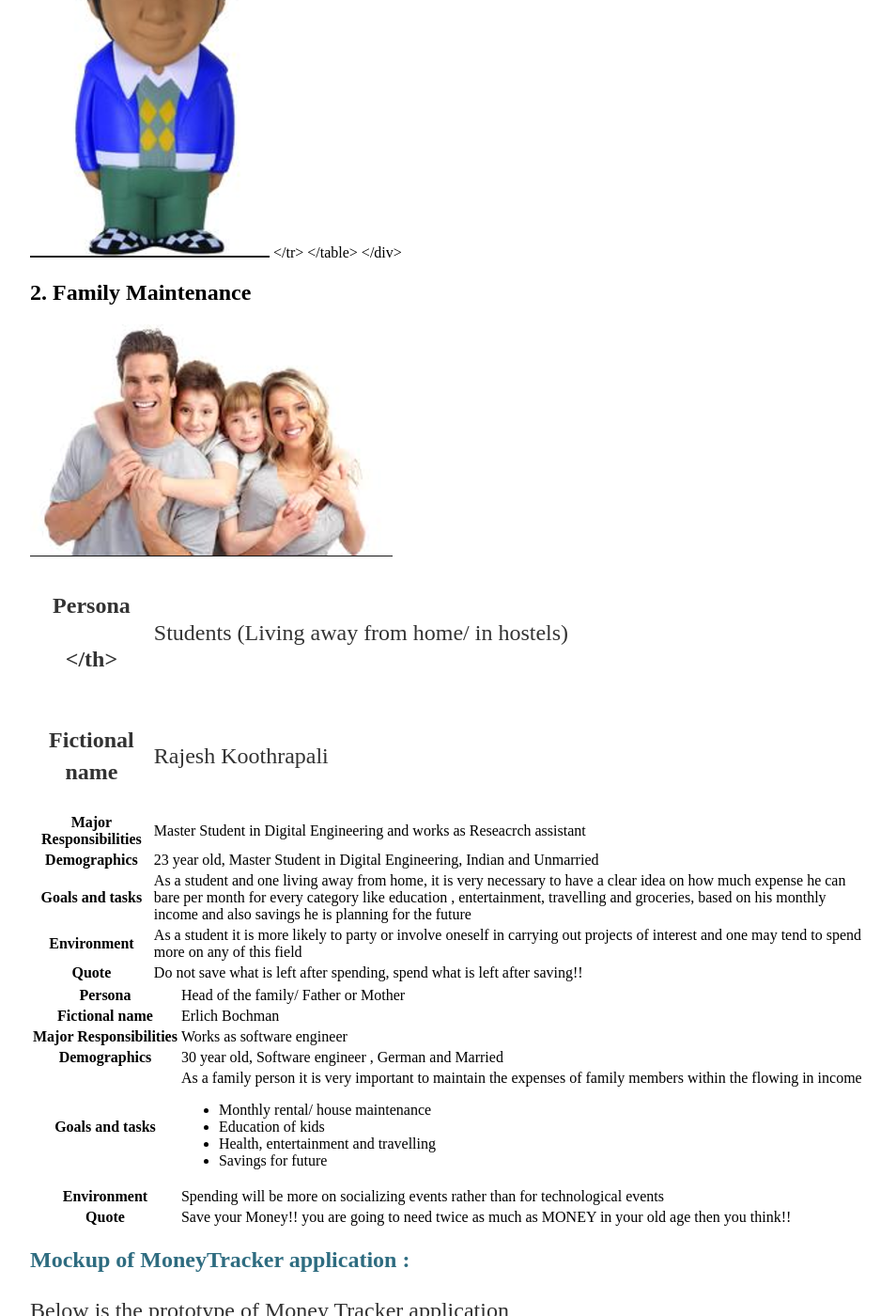
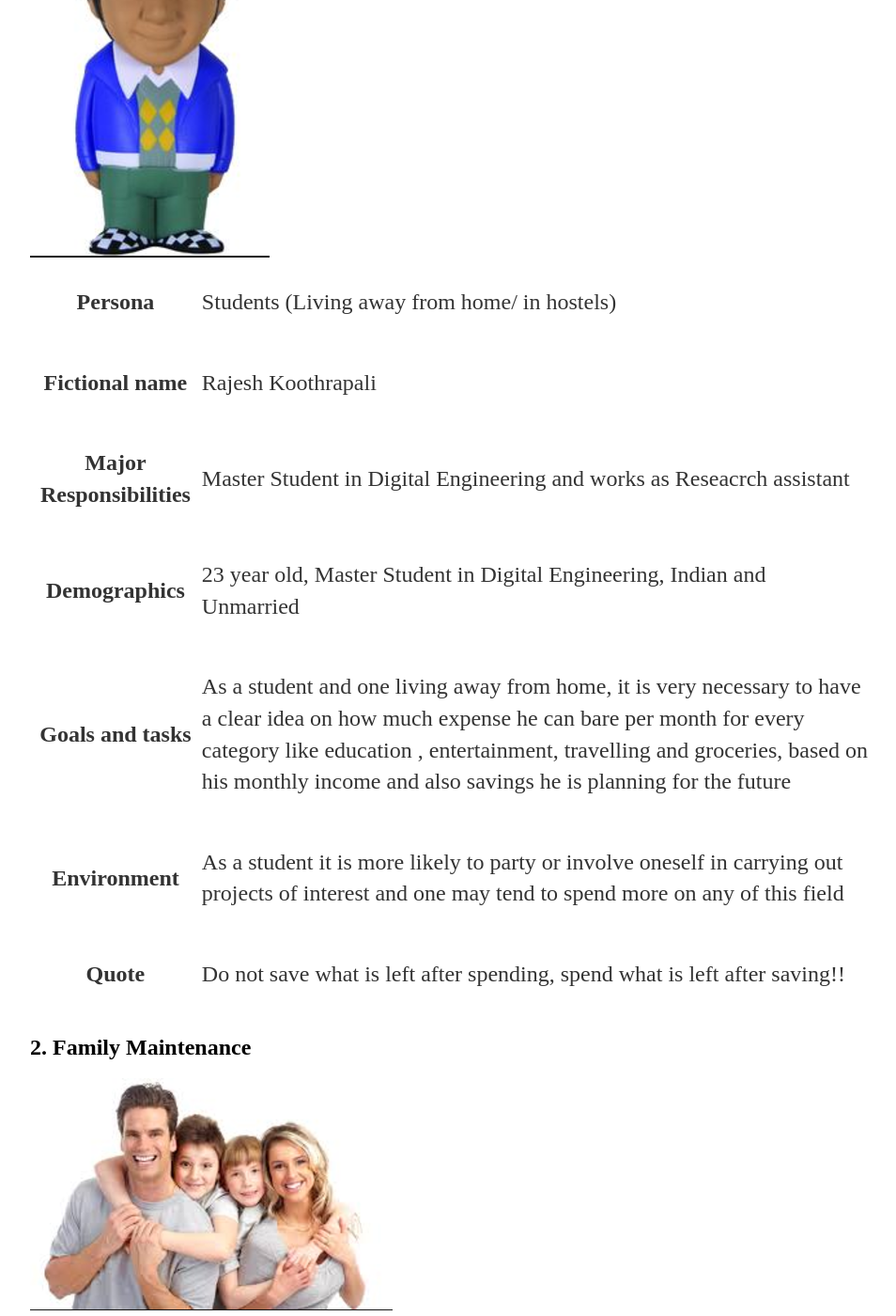
Before and after one commit to vinoth789/Money-tracker, a Jekyll site: the page built from docs/_posts/2017-06-04-ImplementationAndUIDesign.md, in a window 1280 px wide and 1400 px high, scrolled down 2389 px. Shown: the whole window at 94% size, without its empty margins (160-1114 px from the left). Built offline with Jekyll 4.4.1, drawn with Linux system fonts in a browser that asks for light colours; our own code applies the rules of GitHub Pages for plain Markdown files.

```diff
--- a/docs/_posts/2017-06-04-ImplementationAndUIDesign.md
+++ b/docs/_posts/2017-06-04-ImplementationAndUIDesign.md
@@ -35,7 +35,7 @@
 <img style="align:center;" src="/isee2017-codecrunch/images/RajK.png" alt="Rajesh.png"/>
 <table>
 <tr>
-<th colspan="4"><p>Persona<p></th>
+<th colspan="4"><p>Persona</p></th>
 <td colspan="8"><p> Students (Living away from home/ in hostels)</p></td>
 </tr>
 
@@ -45,28 +45,28 @@
 </tr>
 
 <tr>
-<th colspan="4">Major Responsibilities</th>
-<td colspan="8"> Master Student in Digital Engineering and works as Reseacrch assistant</td>
+<th colspan="4"><p>Major Responsibilities</p></th>
+<td colspan="8"><p> Master Student in Digital Engineering and works as Reseacrch assistant</p></td>
 </tr>
 
 <tr>
-<th colspan="4">Demographics</th>
-<td colspan="8"> 23 year old, Master Student in Digital Engineering, Indian and Unmarried</td>
+<th colspan="4"><p>Demographics</p></th>
+<td colspan="8"><p> 23 year old, Master Student in Digital Engineering, Indian and Unmarried</p></td>
 </tr>
 
 <tr>
-<th colspan="4">Goals and tasks</th>
-<td colspan="8"> As a student and one living away from home, it is very necessary to have a clear idea on how much expense he can bare per month for every category like education , entertainment, travelling and groceries, based on his monthly income and also savings he is planning for the future </td>
+<th colspan="4"><p>Goals and tasks</p></th>
+<td colspan="8"><p> As a student and one living away from home, it is very necessary to have a clear idea on how much expense he can bare per month for every category like education , entertainment, travelling and groceries, based on his monthly income and also savings he is planning for the future </p></td>
 </tr>
 
 <tr>
-<th colspan="4">Environment</th>
-<td colspan="8">As a student it is more likely to party or involve oneself in carrying out projects of interest and one may tend to spend more on any of this field</td>
+<th colspan="4"><p>Environment</p></th>
+<td colspan="8"><p>As a student it is more likely to party or involve oneself in carrying out projects of interest and one may tend to spend more on any of this field</p></td>
 </tr>
 
 <tr>
-<th colspan="4">Quote</th>
-<td colspan="8">Do not save what is left after spending, spend what is left after saving!!</td>
+<th colspan="4"><p>Quote</p></th>
+<td colspan="8"><p>Do not save what is left after spending, spend what is left after saving!!</p></td>
 </tr>
 </table>
 </div>
```
